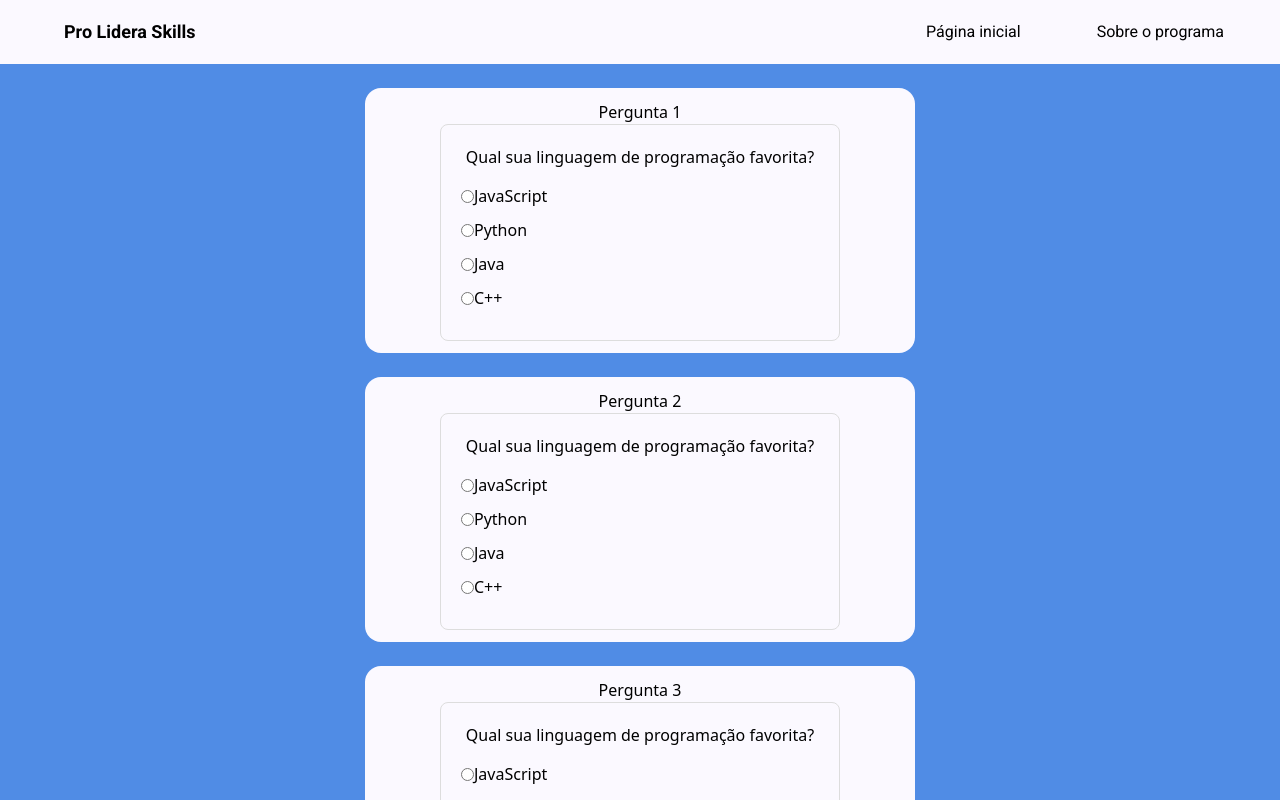
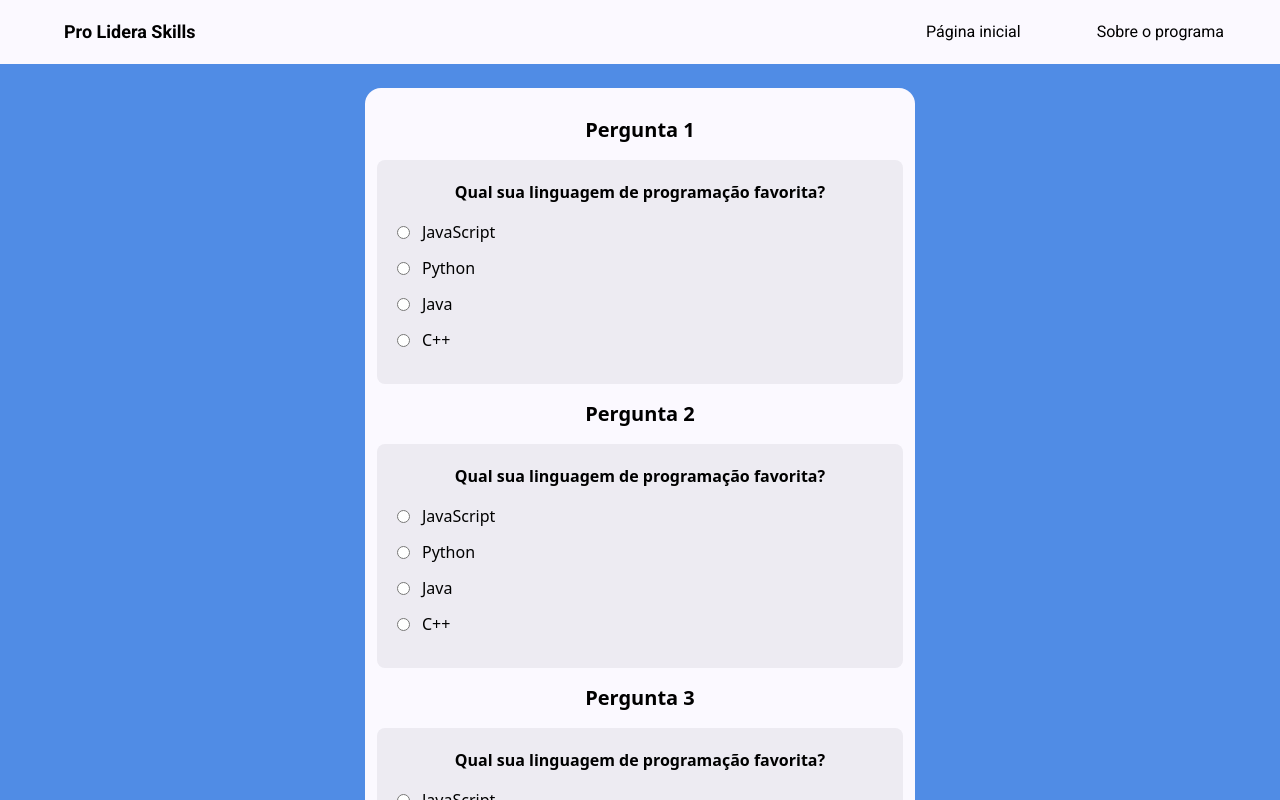
Before and after one commit to softexrecifepe/PI-PRO-LIDERA-TURMA-09-EQUIPE-02, a Next.js app: page /quests1-2 in a window 1280 px wide. Shown: the top 800 px of the page. Built offline with nearby package versions, Linux system fonts and the light colour scheme.

Commit message:
questions forms visual update

```diff
--- a/src/app/components/MultipleChoiceQuestion.tsx
+++ b/src/app/components/MultipleChoiceQuestion.tsx
@@ -19,11 +19,11 @@ interface Option {
     };
 
     return (
-      <div style={styles.container}>
-        <h2>{question}</h2>
-        <div style={{ marginTop: '15px' }}> {/* Espaço entre pergunta e opções */}
+      <div className="p-5 rounded-lg mx-w-[400px] m-auto bg-question">
+        <h2 className="font-semibold">{question}</h2>
+        <div className="mt-4">
           {options.map((option) => (
-            <label key={option.id} style={styles.option}>
+            <label key={option.id} className="flex items-center mb-3 text-base gap-3">
               <input
                 type="radio"
                 name="multipleChoice"
@@ -38,18 +38,3 @@ interface Option {
       </div>
     );
   };
-  const styles = {
-    container: {
-      border: '1px solid #ddd',
-      padding: '20px',
-      borderRadius: '8px',
-      maxWidth: '400px',
-      margin: '0 auto',
-    },
-    option: {
-      display: 'flex',
-      alignItems: 'center',
-      marginBottom: '10px',
-      fontSize: '16px',
-    },
-  };
--- a/src/app/components/button.tsx
+++ b/src/app/components/button.tsx
@@ -1,14 +1,10 @@
 "use client";
 import Link from 'next/link';
 import React from 'react';
-interface ButtonProps {
-    onClick: () => void;
-    label?: string;
-    disabled?: boolean;
-}
-export function Button({onClick, label = "Cadastre-se!", disabled = false}: ButtonProps) {
+
+export function Button({label = "Cadastre-se!", disabled = false}) {
     return (
-        <button onClick={onClick} disabled={disabled} className={`rounded-xl bg-gradient-to-r from-button-orange to-button-green p-1 font-semibold shadow-md transition ease-in-out duration-300`}>
+        <button disabled={disabled} className={`rounded-xl bg-gradient-to-r from-button-orange to-button-green px-1 py-2 font-semibold shadow-md transition ease-in-out duration-300`}>
            <Link href="/quests1-2" className='w-full h-full rounded-lg px-4 py-1 bg-box hover:bg-slate-200'>{label}</Link>
         </button>
     )
--- a/src/app/components/forms.tsx
+++ b/src/app/components/forms.tsx
@@ -12,14 +12,16 @@ export function Forms() {
       ],
     };
 
+
     const formInstances = Array.from({ length: 18 }, (_, index) => (
-      <div key={index} className="bg-box w-[550px] mt-6 mx-auto p-3 text-center rounded-2xl">
-        <form className="mx-12">
-          <h1>{`Pergunta ${index + 1}`}</h1>
+      <div key={index}>
+        <form className="mx-auto">
+          <h1 className="my-4 font-bold text-xl">{`Pergunta ${index + 1}`}</h1>
           <MultipleChoiceQuestion question={questionData.question} options={questionData.options} />
         </form>
       </div>
+
     ));
 
-    return <div>{formInstances}</div>;
+    return <div className="bg-box w-[550px] mt-6 mx-auto p-3 text-center rounded-2xl">{formInstances}</div>;
   }
--- a/src/app/components/header.tsx
+++ b/src/app/components/header.tsx
@@ -4,7 +4,7 @@ import Link from 'next/link'
 export function Header() {
     return(
             <header className="bg-box p-0 h-[64px] flex gap-5 text-right w-[100%] m-0 header-titulo">
-                <h1 className="my-auto ml-14 font-semibold pl-2 text-lg">Pro Lidera Skills</h1>
+                <Link href="/" className="my-auto ml-14 font-semibold pl-2 text-lg">Pro Lidera Skills</Link>
                 <Link href="/" className="text-base ml-auto my-auto mr-14">Página inicial</Link>
                 <h1 className="text-base my-auto mr-14">Sobre o programa</h1>
             </header>
--- a/src/app/components/registerForm.tsx
+++ b/src/app/components/registerForm.tsx
@@ -2,9 +2,6 @@ import React from "react"
 import { Button } from "./button";
 
 export function RegisterForm(){
-    const click = () => {
-        alert("Cadastro Realizado!")
-      }
     return(
         <div className="bg-box w-96 mt-20 mx-auto p-3 text-center rounded-2xl">
                 <h1 className="text-3xl font-bold p-3">Realizar Cadastro</h1>
@@ -18,7 +15,7 @@ export function RegisterForm(){
                     <h1 className="absolute bg-box transform translate-x-[15%] translate-y-1/3 font-semibold px-2">Digite seu email</h1>
                     <input type="text" className="rounded-3xl border border-black my-5 w-full p-2" name="" id="email" />
                     <br></br>
-                    <Button onClick={click}></Button>
+                    <Button></Button>
                 </form>
         </div>
     )
--- a/src/app/layout.tsx
+++ b/src/app/layout.tsx
@@ -3,6 +3,7 @@ import localFont from "next/font/local";
 import Head from "next/head"; // Import Head component
 import "./globals.css";
 import { Header } from "./components/header";
+import { Footer } from "./components/footer";
 
 const nunito = localFont({
   src: "./fonts/Nunito-Regular.ttf",
@@ -30,11 +31,10 @@ export default function RootLayout({
       <Head>
         <meta charSet="UTF-8" />
         <meta name="viewport" content="width=device-width, initial-scale=1.0" />
-        <meta name="description" content={metadata.description} />
+        <meta name="description"/>
         <link rel="icon" href="/favicon.ico" />
-        {/* Google Fonts */}
         <link rel="preconnect" href="https://fonts.googleapis.com" />
-        <link rel="preconnect" href="https://fonts.gstatic.com" crossorigin />
+        <link rel="preconnect" href="https://fonts.gstatic.com"/>
         <link
           href="https://fonts.googleapis.com/css2?family=Roboto:ital,wght@0,100;0,300;0,400;0,500;0,700;0,900;1,100;1,300;1,400;1,500;1,700;1,900&display=swap"
           rel="stylesheet"
@@ -43,6 +43,7 @@ export default function RootLayout({
       <body className={`${nunito.variable} ${roboto.variable} antialiased`}>
         <Header />
         {children}
+        <Footer />
       </body>
     </html>
   );
--- a/src/app/page.tsx
+++ b/src/app/page.tsx
@@ -1,15 +1,12 @@
 "use client";
-import { Header } from "./components/header";
 import { RegisterForm } from "./components/registerForm";
-import { Footer } from "./components/footer";
 
 export default function Home(){
 
   return (
     <div>
-      {/* <Header></Header> */}
       <RegisterForm></RegisterForm>
-      <Footer></Footer>
+
     </div>
   )
 };
--- a/tailwind.config.ts
+++ b/tailwind.config.ts
@@ -12,6 +12,7 @@ const config: Config = {
         background: "var(--background)",
         foreground: "var(--foreground)",
         'box': '#FBF9FF',
+        'question': '#edebf2',
         'button-green': '#33F54A',
         'button-orange': '#ED7447'
       },
```
